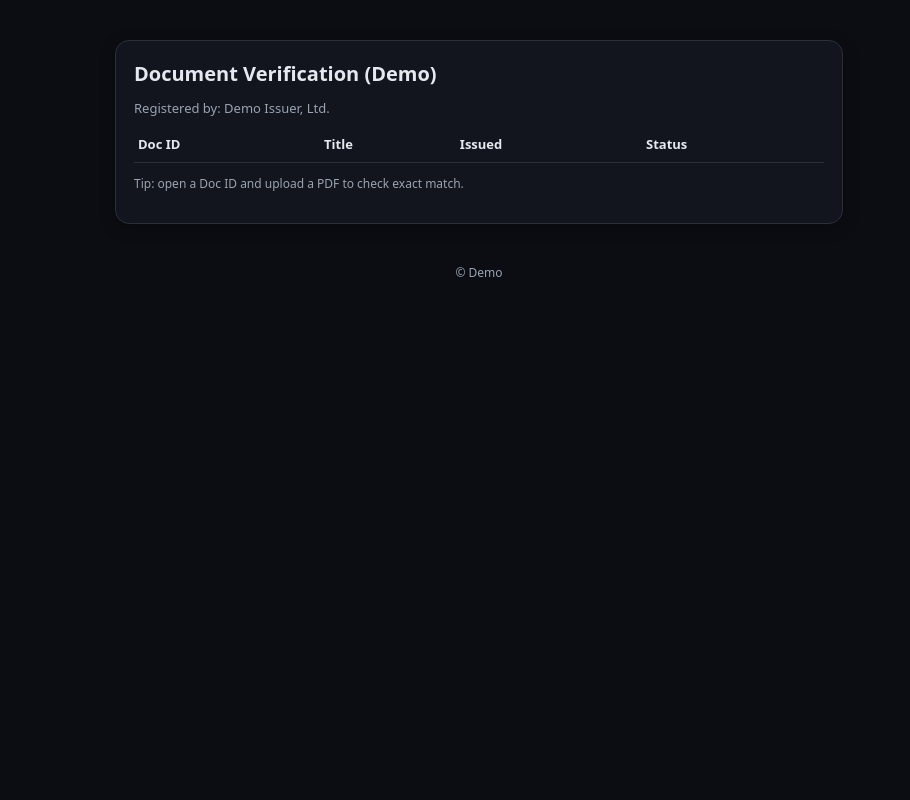
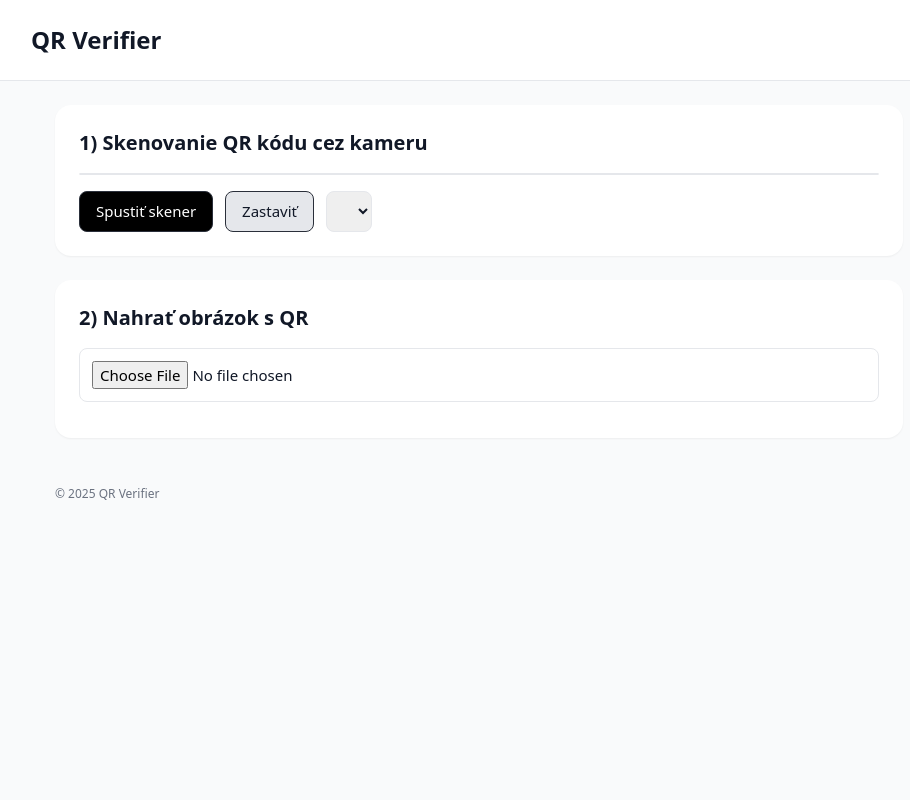
Before and after one commit to lbukovy/QRverify, a Flask app: page / in a window 1280 px wide. Shown: the whole page, without its empty margins (161-1071 px from the left). Run offline with Flask 3, Linux system fonts and the light colour scheme; lists and menus that the app fills with data are empty; some libraries are stand-ins or nearby versions.

Commit message:
Add files via upload

```diff
--- a/templates/index.html
+++ b/templates/index.html
@@ -1,19 +1,56 @@
-<!doctype html><html><head>
-<meta charset="utf-8"><meta name="viewport" content="width=device-width, initial-scale=1">
-<link rel="stylesheet" href="{{ url_for('static', filename='styles.css') }}">
-<title>Document Verification</title></head><body>
-<div class="container"><div class="card">
-  <h1>Document Verification (Demo)</h1>
-  <div class="meta">Registered by: {{ issuer.name if issuer and issuer.name else "Unknown Issuer" }}</div>
-  <table class="table">
-    <tr><th>Doc ID</th><th>Title</th><th>Issued</th><th>Status</th></tr>
-    {% for d in docs %}
-    <tr>
-      <td><a class="code" href="{{ url_for('verify', doc_id=d.doc_id) }}">{{ d.doc_id }}</a></td>
-      <td>{{ d.title }}</td><td>{{ d.issued_at }}</td>
-      <td>{% if d.revoked_at %}Revoked{% else %}Active{% endif %}</td>
-    </tr>
-    {% endfor %}
-  </table>
-  <p class="small">Tip: open a Doc ID and upload a PDF to check exact match.</p>
-</div></div><div class="footer">© Demo</div></body></html>
+<!DOCTYPE html>
+<html lang="sk">
+<head>
+  <meta charset="UTF-8" />
+  <meta name="viewport" content="width=device-width, initial-scale=1.0"/>
+  <title>QR Verifier</title>
+  <link rel="stylesheet" href="{{ url_for('static', filename='styles.css') }}">
+  <!-- Tailwind (voliteľné, ak používaš) -->
+  <script src="https://cdn.tailwindcss.com"></script>
+  <!-- html5-qrcode -->
+  <script src="https://unpkg.com/html5-qrcode"></script>
+</head>
+<body class="min-h-screen bg-gray-50 text-gray-900">
+
+  <header class="p-6 border-b bg-white sticky top-0 z-10">
+    <div class="max-w-4xl mx-auto flex items-center justify-between">
+      <h1 class="text-2xl font-semibold">QR Verifier</h1>
+    </div>
+  </header>
+
+  <main class="max-w-4xl mx-auto p-6 space-y-6">
+    <section class="bg-white p-6 rounded-2xl shadow-sm">
+      <h2 class="text-xl font-semibold mb-4">1) Skenovanie QR kódu cez kameru</h2>
+      <div id="reader" class="rounded-xl overflow-hidden border"></div>
+      <div class="mt-4 flex gap-3">
+        <button id="btnStart" class="px-4 py-2 rounded-lg bg-black text-white">Spustiť skener</button>
+        <button id="btnStop" class="px-4 py-2 rounded-lg bg-gray-200">Zastaviť</button>
+        <select id="cameraSelect" class="border rounded-lg px-3 py-2"></select>
+      </div>
+    </section>
+
+    <section class="bg-white p-6 rounded-2xl shadow-sm">
+      <h2 class="text-xl font-semibold mb-4">2) Nahrať obrázok s QR</h2>
+      <input id="fileInput" type="file" accept="image/*" class="block w-full border rounded-lg p-3">
+    </section>
+
+    <section id="resultSection" class="bg-white p-6 rounded-2xl shadow-sm hidden">
+      <div class="flex items-center justify-between mb-2">
+        <h2 class="text-xl font-semibold">Výsledok</h2>
+        <span id="statusPill" class="px-3 py-1 rounded-full text-sm"></span>
+      </div>
+      <textarea id="decodedText" class="w-full min-h-[120px] border rounded-lg p-3 font-mono text-sm" readonly></textarea>
+      <ul id="matchedRules" class="list-disc pl-6 text-sm mt-2"></ul>
+      <div id="cryptoResult" class="mt-2 text-sm text-gray-600"></div>
+    </section>
+  </main>
+
+  <footer class="max-w-4xl mx-auto p-6 text-xs text-gray-500">
+    <p>© 2025 QR Verifier</p>
+  </footer>
+
+  <!-- Scripts -->
+  <script src="{{ url_for('static', filename='js/config.js') }}"></script>
+  <script src="{{ url_for('static', filename='app.js') }}"></script>
+</body>
+</html>
```
